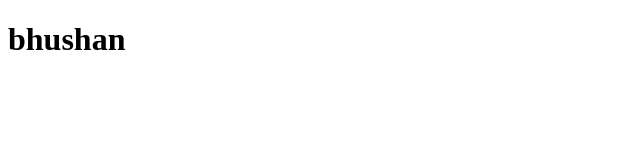
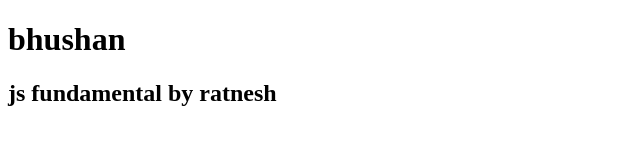
Before and after one commit to RatneshCodingwebsite/SDE10, a plain HTML site: page index.html in a window 1280 px wide. Shown: the whole page, without its empty margins (0-640 px from the left). Drawn offline with Linux system fonts and the light colour scheme.

Commit message:
add modified html file

```diff
--- a/index.html
+++ b/index.html
@@ -8,5 +8,6 @@
 </head>
 <body>
     <h1>bhushan</h1>
+    <h2>js fundamental by ratnesh</h2>
 </body>
 </html>
```
